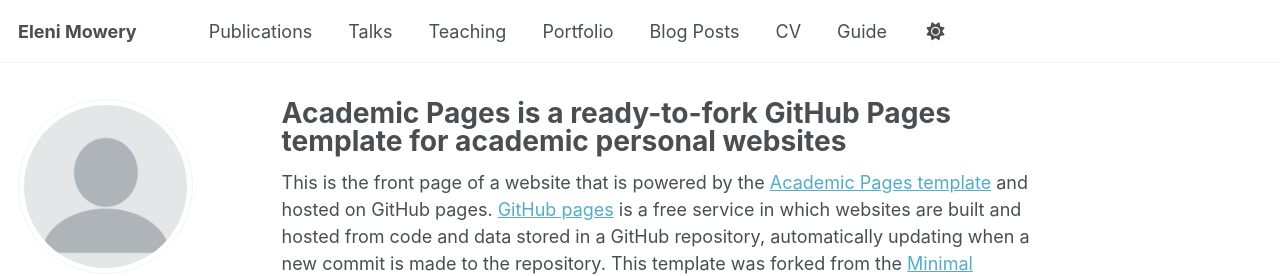
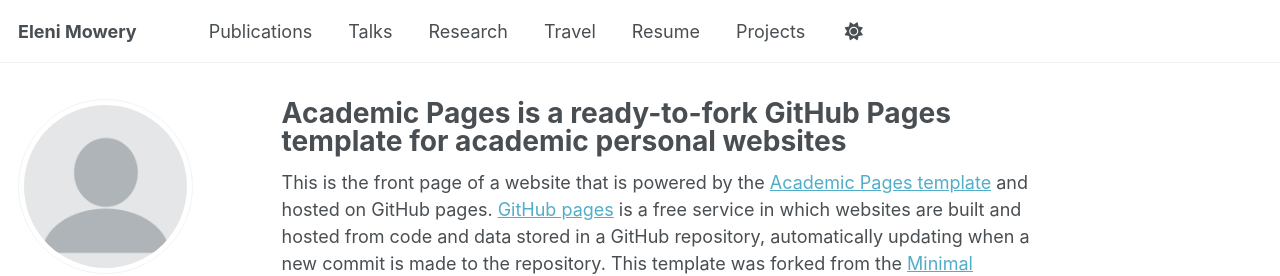
Before and after one commit to etmowery/etmowery.github.io, a Jekyll site: the page built from _pages/about.md, in a window 1280 px wide. Shown: the top 276 px of the page. Built offline with Jekyll 4.4.1, drawn with Linux system fonts in a browser that asks for light colours; some web fonts are replaced.

Commit message:
Update navigation.yml

```diff
--- a/_data/navigation.yml
+++ b/_data/navigation.yml
@@ -14,20 +14,14 @@ main:
   - title: "Talks"
     url: /talks/
 
-  - title: "Teaching"
-    url: /teaching/
-
-  - title: "Portfolio"
+  - title: "Research"
     url: /portfolio/
 
-  - title: "Blog Posts"
+  - title: "Travel"
     url: /year-archive/
 
-  - title: "CV"
+  - title: "Resume"
     url: /cv/
 
-  # - title: "CV"
-  #   url: /cv-json/
-
-  - title: "Guide"
-    url: /markdown/
+  - title: "Projects"
+    url: /projects/
```
